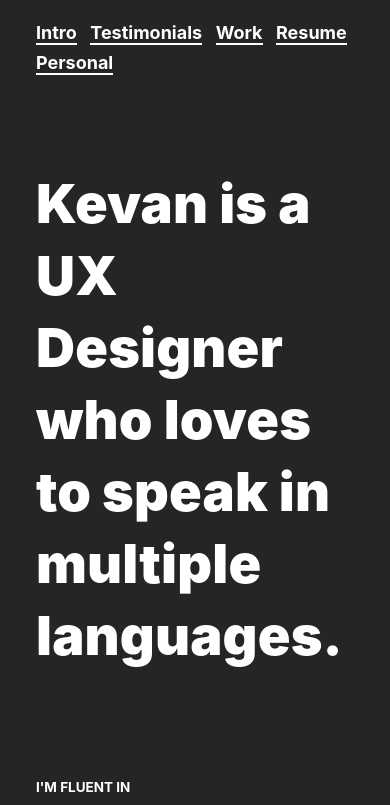
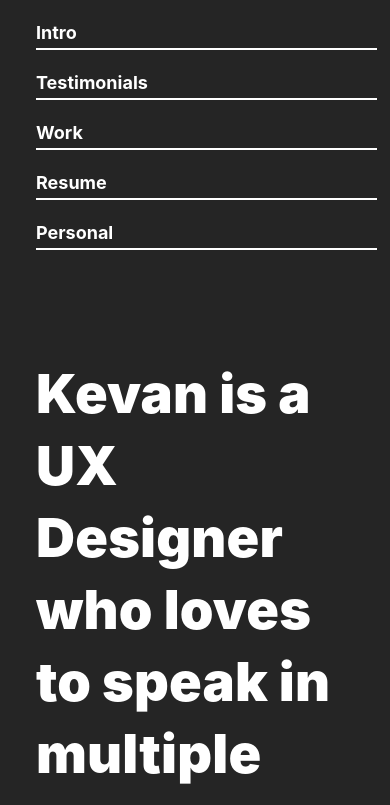
Before and after one commit to mrkevanlin/the-next-senior-product-designer-at-basecamp, a Gatsby site: page / in a window 390 px wide. Shown: the top 805 px of the page. Built offline with nearby package versions, Linux system fonts and the light colour scheme; Gatsby itself is replaced by a stand-in of ours.

Commit message:
targeting mobile devices only to show the nav in a stacked column

```diff
--- a/src/styles/global.css
+++ b/src/styles/global.css
@@ -43,7 +43,6 @@
 }
 
 nav {
-
    padding: 1rem 0 0 2rem;
    flex-wrap: wrap;
 }
@@ -203,3 +202,13 @@
       padding-left:0;
    }
 }
+
+@media (min-width: 200px) and (max-width: 500px) {
+   nav,footer {
+      display: flex;
+      flex-direction: column;
+   }
+   nav a, footer a {
+      margin-bottom: 1rem;
+   }
+}
```
